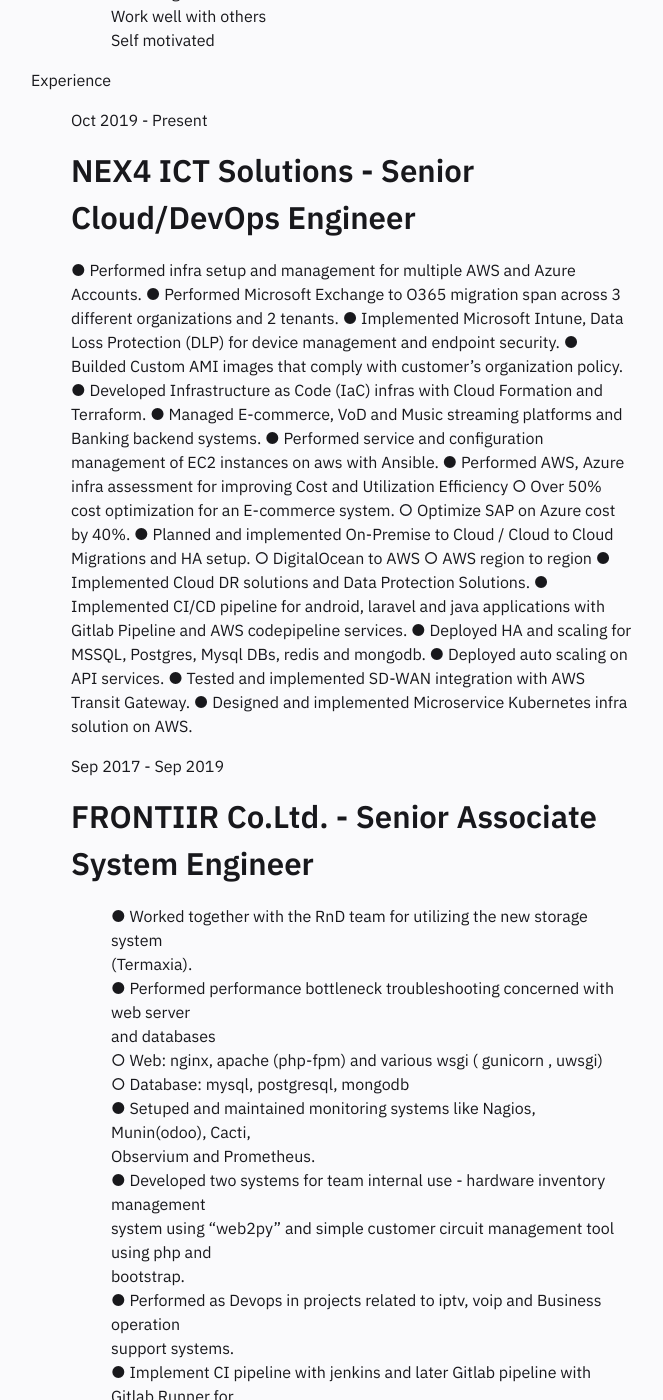
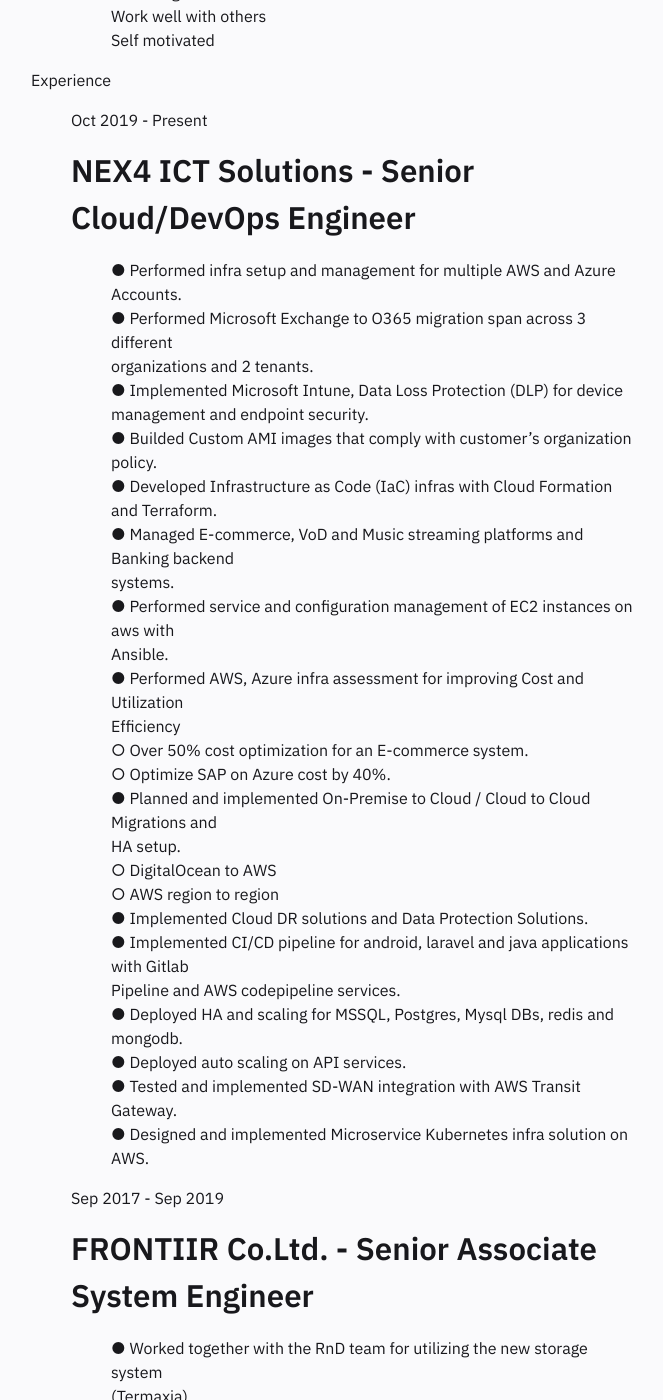
Before and after one commit to Kickman2/kickman2.github.io, a Jekyll site: the page built from pages/about.md, in a window 1280 px wide and 1400 px high, scrolled down 956 px. Shown: the whole window, without its empty margins (307-970 px from the left). Built offline with Jekyll 4.4.1, drawn with Linux system fonts in a browser that asks for light colours.

```diff
--- a/_includes/About.html
+++ b/_includes/About.html
@@ -64,32 +64,58 @@
         <dd>
             <p>Oct 2019 - Present</p>
             <h2>NEX4 ICT Solutions - <span>Senior Cloud/DevOps Engineer</span></h2>
-            <p>● Performed infra setup and management for multiple AWS and Azure Accounts.
+            <p><ul>● Performed infra setup and management for multiple AWS and Azure Accounts.
+                <li>
                     ● Performed Microsoft Exchange to O365 migration span across 3 different
+                    <li>
                     organizations and 2 tenants.
+                        <li>
                     ● Implemented Microsoft Intune, Data Loss Protection (DLP) for device
+                            <li>
                     management and endpoint security.
+                                <li>
                     ● Builded Custom AMI images that comply with customer’s organization policy.
+                                    <li>
                     ● Developed Infrastructure as Code (IaC) infras with Cloud Formation and Terraform.
+                                        <li>
                     ● Managed E-commerce, VoD and Music streaming platforms and Banking backend
+                                            <li>
                     systems.
+                                                <li>
                     ● Performed service and configuration management of EC2 instances on aws with
+                                                    <li>
                     Ansible.
+                                                        <li>
                     ● Performed AWS, Azure infra assessment for improving Cost and Utilization
+                                                            <li>
                     Efficiency
+                                                                <li>
                     ○ Over 50% cost optimization for an E-commerce system.
+                                                                    <li>
                     ○ Optimize SAP on Azure cost by 40%.
+                                                                        <li>
                     ● Planned and implemented On-Premise to Cloud / Cloud to Cloud Migrations and
+                                                                            <li>
                     HA setup.
+                                                                                <li>
                     ○ DigitalOcean to AWS
+                                                                                    <li>
                     ○ AWS region to region
+                                                                                        <li>
                     ● Implemented Cloud DR solutions and Data Protection Solutions.
+                                                                                            <li>
                     ● Implemented CI/CD pipeline for android, laravel and java applications with Gitlab
+                                                                                                <li>
                     Pipeline and AWS codepipeline services.
+                                                                                                    <li>
                     ● Deployed HA and scaling for MSSQL, Postgres, Mysql DBs, redis and mongodb.
+                                                                                                        <li>
                     ● Deployed auto scaling on API services.
+                                                                                                            <li>
                     ● Tested and implemented SD-WAN integration with AWS Transit Gateway.
-                ● Designed and implemented Microservice Kubernetes infra solution on AWS.</p>
+                                                                                                                <li>
+                    ● Designed and implemented Microservice Kubernetes infra solution on AWS.
+                                                                                                                </ul></p>
 
             <p>Sep 2017 - Sep 2019</p>
             <h2>FRONTIIR Co.Ltd. - <span>Senior Associate System Engineer</span></h2>
```
Lines whose indentation alone changed are shown as unchanged.
